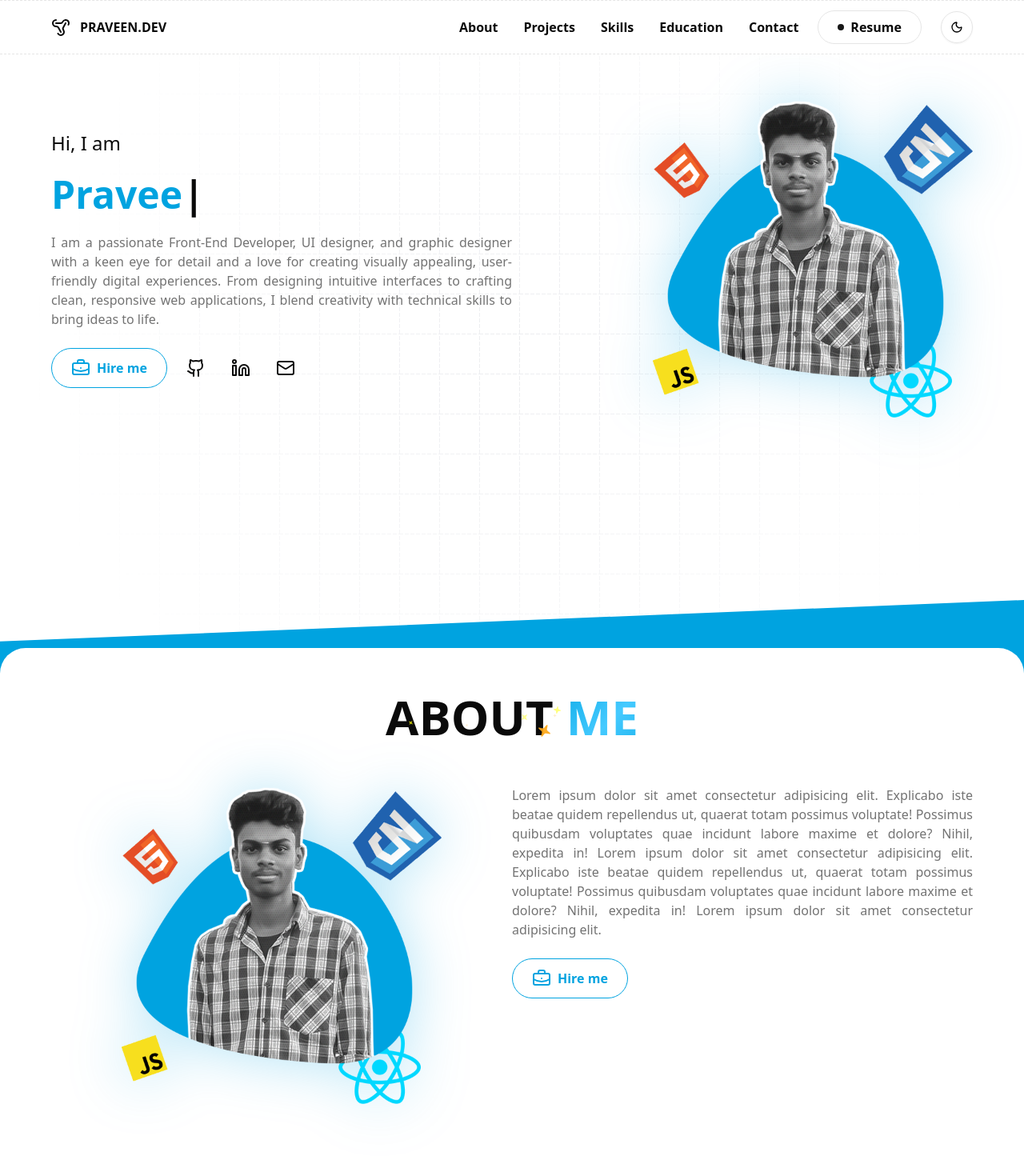
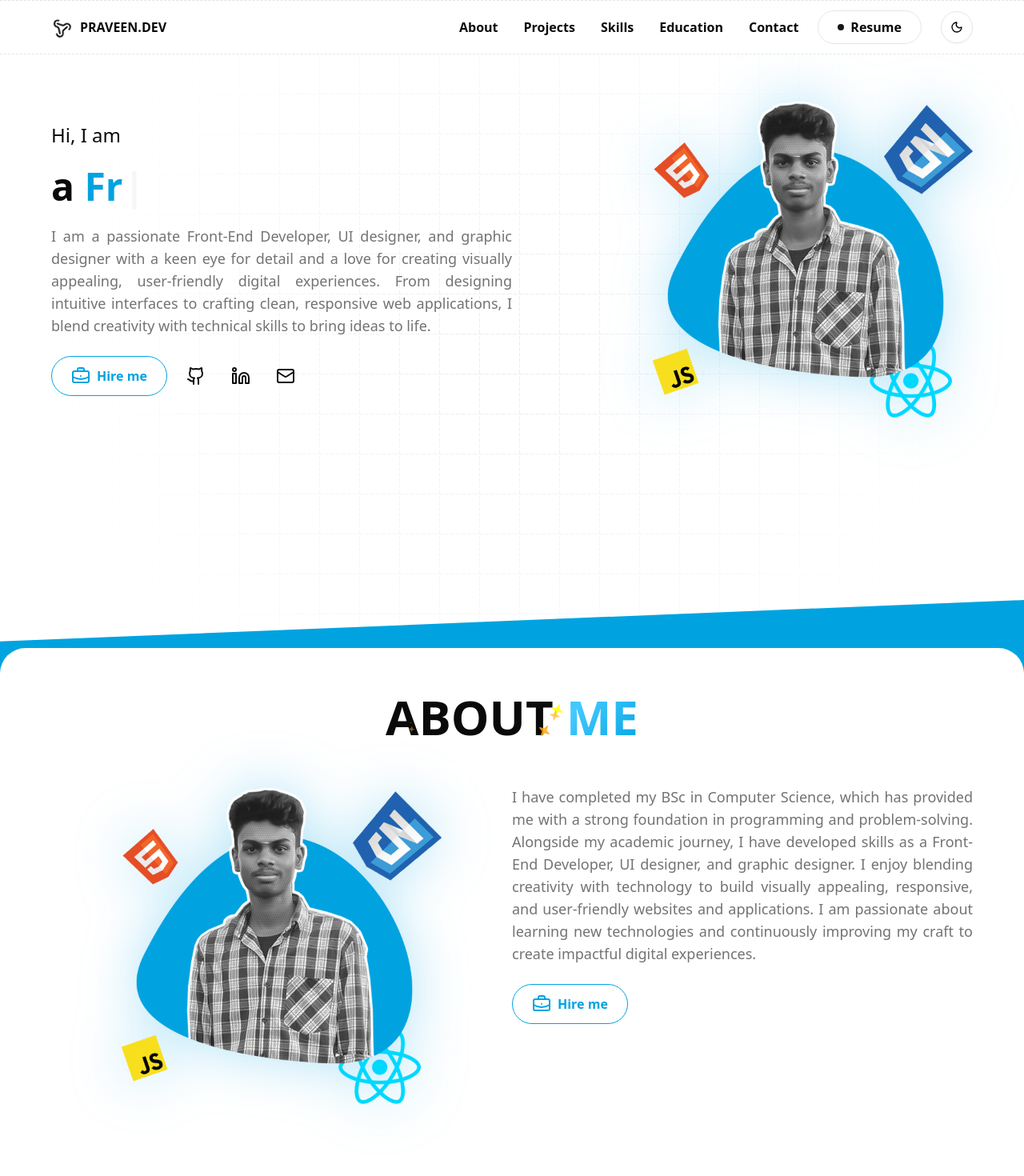
Before and after one commit to praveenr14083/PORTFOLIO-2025-V1, a Next.js app: page / in a window 1280 px wide. Shown: the top 1470 px of the page at 80% size. Built offline with nearby package versions, Linux system fonts and the light colour scheme.

Commit message:
fix:Project card jusify between and About us content added

```diff
--- a/src/components/common/PreLoader.jsx
+++ b/src/components/common/PreLoader.jsx
@@ -2,7 +2,7 @@ import React from "react";
 
 export function PreLoader() {
   return (
-    <div className="flex-col gap-4 w-full h-screen flex items-center justify-center bg-white dark:bg-background">
+    <div className="flex-col gap-4 w-full h-[100dvh] flex items-center justify-center bg-white dark:bg-background">
       <div className="w-20 h-20 border-4 border-transparent text-c-primary text-4xl animate-spin flex items-center justify-center border-t-c-primary rounded-full">
         <div className="w-16 h-16 border-4 border-transparent text-red-400 text-2xl animate-spin flex items-center justify-center border-t-red-400 rounded-full" />
       </div>
--- a/src/uiPages/homePage/HomePage.jsx
+++ b/src/uiPages/homePage/HomePage.jsx
@@ -15,7 +15,7 @@ export default function HomePage() {
   const [loading, setLoading] = useState(true);
 
   useEffect(() => {
-    const timer = setTimeout(() => setLoading(false), 4000); // Simulate 4s load
+    const timer = setTimeout(() => setLoading(false), 2000); // Simulate 4s load
     return () => clearTimeout(timer);
   }, []);
 
--- a/src/uiPages/homePage/components/ProjectCard.jsx
+++ b/src/uiPages/homePage/components/ProjectCard.jsx
@@ -12,7 +12,8 @@ export function ProjectCard({
   readMoreUrl,
 }) {
   return (
-    <div className="group min-w-[320px] max-w-[350px] rounded-xl border border-border shadow-md overflow-hidden bg-background transition hover:shadow-lg">
+    <div className="group flex flex-col justify-between min-w-[320px] max-w-[350px] rounded-xl bg-card border border-border overflow-hidden transition">
+      <div>
         {/* Image */}
         <div className="relative w-full h-[250px]">
           <Image
@@ -42,9 +43,10 @@ export function ProjectCard({
               </span>
             ))}
           </div>
-
+        </div>
+      </div>
       {/* Buttons */}
-        <div className="flex flex-wrap gap-3 pt-2 items-center justify-between">
+      <div className="flex flex-wrap gap-3 p-4  items-center justify-between">
         <div className="flex gap-3">
           {demoUrl && (
             <a
@@ -82,6 +84,5 @@ export function ProjectCard({
         )}
       </div>
     </div>
-    </div>
   );
 }
--- a/src/uiPages/homePage/sections/AboutMeSection.jsx
+++ b/src/uiPages/homePage/sections/AboutMeSection.jsx
@@ -31,16 +31,16 @@ export function AboutMeSection() {
 
               {/* Content */}
               <div className="flex flex-col gap-6 items-center md:items-start">
-                <p className="text-muted-foreground text-center md:text-justify">
-                  Lorem ipsum dolor sit amet consectetur adipisicing elit.
-                  Explicabo iste beatae quidem repellendus ut, quaerat totam
-                  possimus voluptate! Possimus quibusdam voluptates quae
-                  incidunt labore maxime et dolore? Nihil, expedita in! Lorem
-                  ipsum dolor sit amet consectetur adipisicing elit. Explicabo
-                  iste beatae quidem repellendus ut, quaerat totam possimus
-                  voluptate! Possimus quibusdam voluptates quae incidunt labore
-                  maxime et dolore? Nihil, expedita in! Lorem ipsum dolor sit
-                  amet consectetur adipisicing elit.
+                <p className="text-muted-foreground text-center md:text-justify md:text-lg">
+                  I have completed my BSc in Computer Science, which has
+                  provided me with a strong foundation in programming and
+                  problem-solving. Alongside my academic journey, I have
+                  developed skills as a Front-End Developer, UI designer, and
+                  graphic designer. I enjoy blending creativity with technology
+                  to build visually appealing, responsive, and user-friendly
+                  websites and applications. I am passionate about learning new
+                  technologies and continuously improving my craft to create
+                  impactful digital experiences.
                 </p>
 
                 <Link href="/">
--- a/src/uiPages/homePage/sections/HeroSection.jsx
+++ b/src/uiPages/homePage/sections/HeroSection.jsx
@@ -52,7 +52,7 @@ export function HeroSection() {
               />
             </h1>
 
-            <p className="text-center md:text-justify text-muted-foreground">
+            <p className="text-center md:text-lg md:text-justify text-muted-foreground">
               I am a passionate Front-End Developer, UI designer, and graphic
               designer with a keen eye for detail and a love for creating
               visually appealing, user-friendly digital experiences. From
```
Lines whose indentation alone changed are shown as unchanged.
